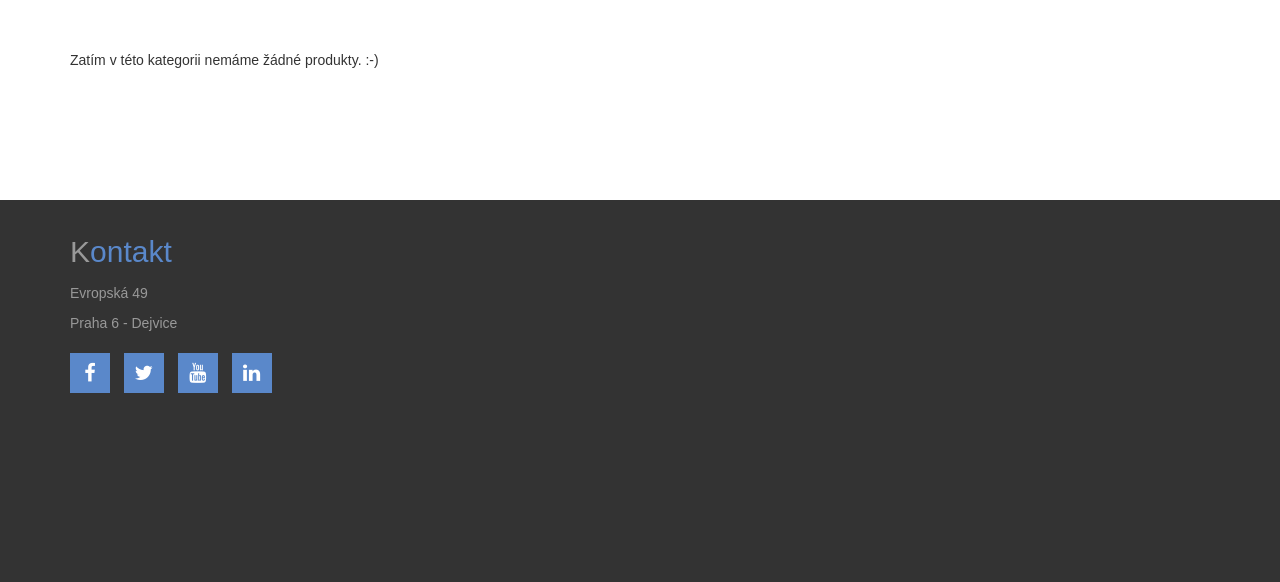
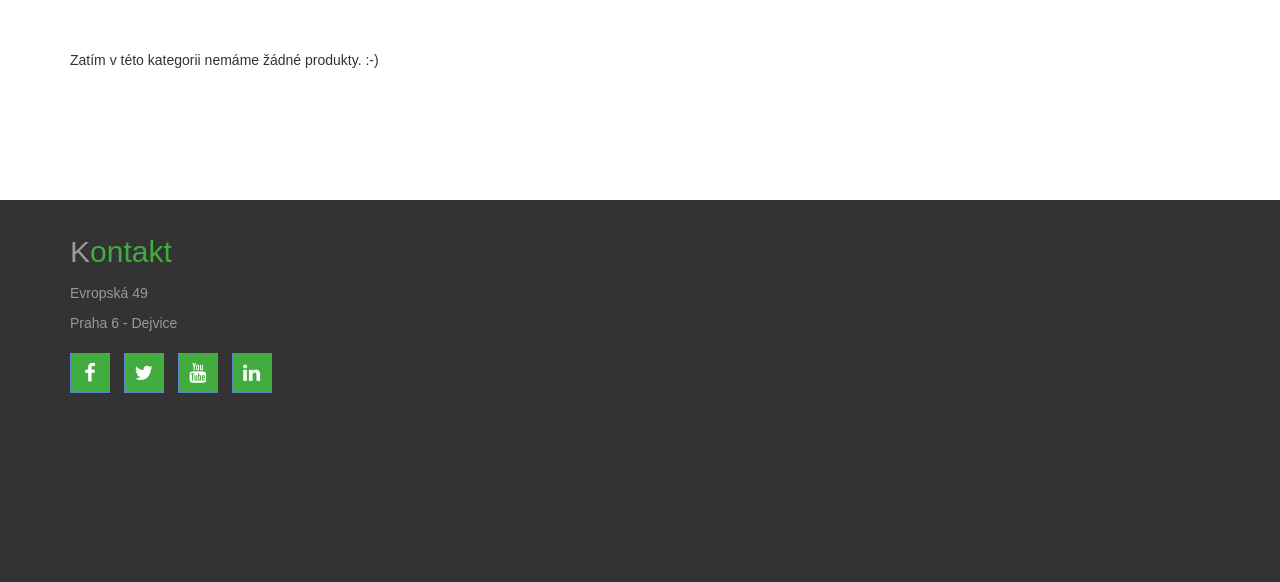
Before and after one commit to jnosgps/gmaps, a Django app: page /kategorie/burgery/ in a window 1280 px wide. Shown: the part 276-858 px from the top of the page. Run offline with Django 3.2, Linux system fonts and the light colour scheme; data that the repository does not hold is empty; some libraries are stand-ins or nearby versions.

Commit message:
zmena na bubi-burger, prvni test

```diff
--- a/bubi/static/style.css
+++ b/bubi/static/style.css
@@ -416,7 +416,7 @@ z-index: 999;}
   text-decoration: none;border-color: #444;
 }
 .product-carousel-price ins {
-  color: #5a88ca;
+  color: #43ac3e;
   font-weight: 700;
   margin-right: 5px;
   text-decoration: none;
@@ -555,7 +555,7 @@ padding: 35px 0 180px;}
 
 .footer-bottom-area {background: #000;color: #fff}
 .footer-about-us span {
-  color: #5a88ca;
+  color: #43ac3e;
 }
 .footer-wid-title {
   font-family: raleway;
@@ -582,7 +582,7 @@ padding: 35px 0 180px;}
 
 
 .footer-social a {
-  background: none repeat scroll 0 0 #5a88ca;
+  background: none repeat scroll 0 0 #43ac3e;
   color: #fff;
   display: inline-block;
   font-size: 20px;
@@ -812,7 +812,7 @@ input[type="submit"]:hover, button[type=submit]:hover {background-color: #222}
     width: 50px;
 }
 .add_to_cart_button {
-    background: none repeat scroll 0 0 #5a88ca;
+    background: none repeat scroll 0 0 #43ac3e;
     border: medium none;
     color: #fff;
     padding: 6px 25px;display: inline-block
```
